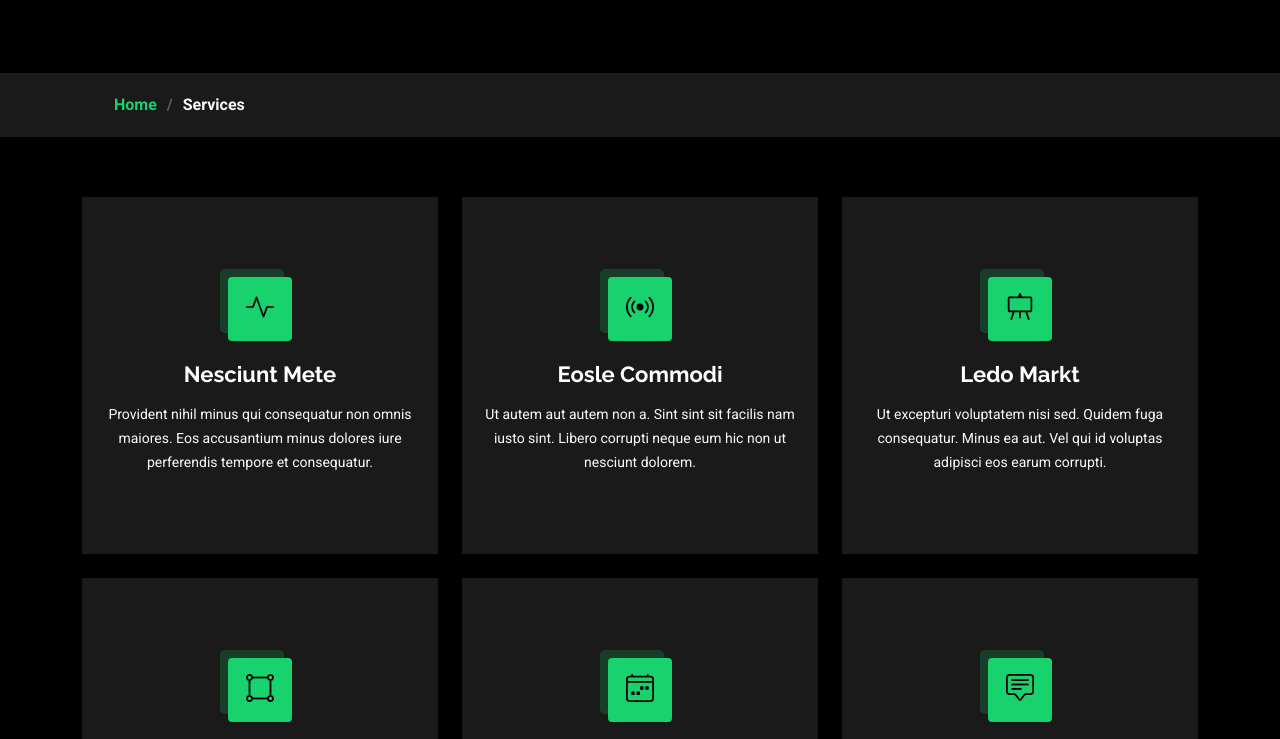
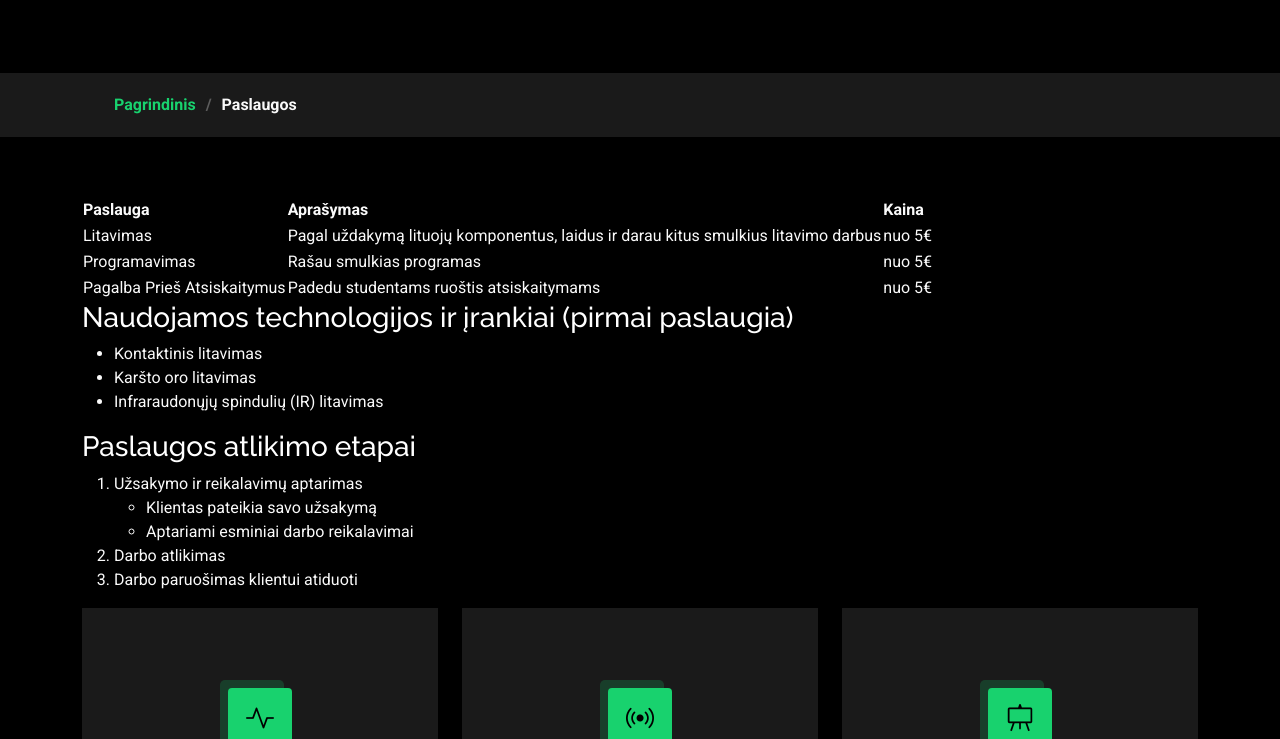
Before and after one commit to DanieliusCudinas/DanieliusCudinas.github.io, a plain HTML site: page services.html in a window 1280 px wide. Shown: the part 222-961 px from the top of the page. Drawn offline with Linux system fonts and the light colour scheme.

Commit message:
pirmi 3 punktai

```diff
--- a/services.html
+++ b/services.html
@@ -70,7 +70,7 @@
         <div class="container">
           <div class="row d-flex justify-content-center text-center">
             <div class="col-lg-8">
-              <h1>Services</h1>
+              <h1>Paslaugos</h1>
             </div>
           </div>
         </div>
@@ -78,8 +78,8 @@
       <nav class="breadcrumbs">
         <div class="container">
           <ol>
-            <li><a href="index.html">Home</a></li>
-            <li class="current">Services</li>
+            <li><a href="index.html">Pagrindinis</a></li>
+            <li class="current">Paslaugos</li>
           </ol>
         </div>
       </nav>
@@ -89,6 +89,54 @@
     <section id="services" class="services section">
 
       <div class="container">
+        <table>
+          <thead>
+            <tr>
+              <th>Paslauga</th>
+              <th>Aprašymas</th>
+              <th>Kaina</th>
+            </tr>
+          </thead>
+
+          <tbody>
+            <tr>
+              <td>Litavimas</td>
+              <td>Pagal uždakymą lituojų komponentus, laidus ir darau kitus smulkius litavimo darbus</td>
+              <td>nuo 5€</td>
+            </tr>
+
+            <tr>
+              <td>Programavimas</td>
+              <td>Rašau smulkias programas</td>
+              <td>nuo 5€</td>
+            </tr>
+
+            <tr>
+              <td>Pagalba Prieš Atsiskaitymus</td>
+              <td>Padedu studentams ruoštis atsiskaitymams</td>
+              <td>nuo 5€</td>
+            </tr>
+          </tbody>
+        </table>
+
+        <h3>Naudojamos technologijos ir įrankiai (pirmai paslaugia)</h3>
+          <ul>
+            <li>Kontaktinis litavimas</li>
+            <li>Karšto oro litavimas</li>
+            <li>Infraraudonųjų spindulių (IR) litavimas</li>
+          </ul>
+
+        <h3>Paslaugos atlikimo etapai</h3>
+          <ol>
+            <li>Užsakymo ir reikalavimų aptarimas
+              <ul>
+                <li>Klientas pateikia savo užsakymą</li>
+                <li>Aptariami esminiai darbo reikalavimai</li>
+              </ul>
+            </li>
+            <li>Darbo atlikimas</li>
+            <li>Darbo paruošimas klientui atiduoti</li>
+          </ol>
 
         <div class="row gy-4">
 
@@ -177,8 +225,8 @@
 
   <footer id="footer" class="footer dark-background">
     <div class="container">
-      <h3 class="sitename">Personal</h3>
-      <p>Et aut eum quis fuga eos sunt ipsa nihil. Labore corporis magni eligendi fuga maxime saepe commodi placeat.</p>
+      <h3 class="sitename">Apie</h3>
+      <p>Kontaktai</p>
       <div class="social-links d-flex justify-content-center">
         <a href=""><i class="bi bi-twitter-x"></i></a>
         <a href=""><i class="bi bi-facebook"></i></a>
```
Also changed, not shown: about.html (+2 -2 lines), contact.html (+2 -2 lines), index.html (+9 -8 lines), portfolio.html (+8 -8 lines), resume.html (+2 -2 lines), assets/img/favicon1.png (added).
